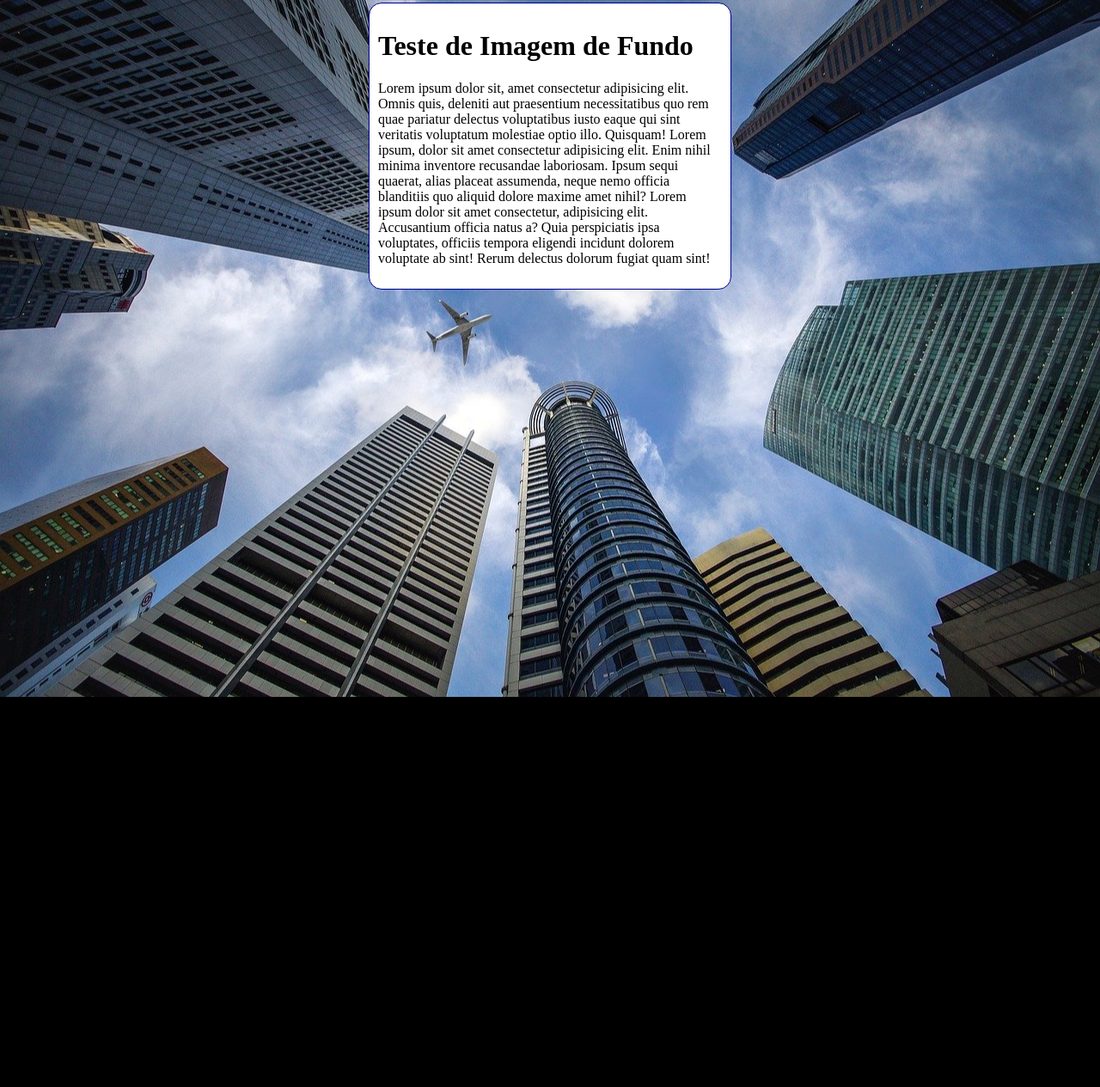
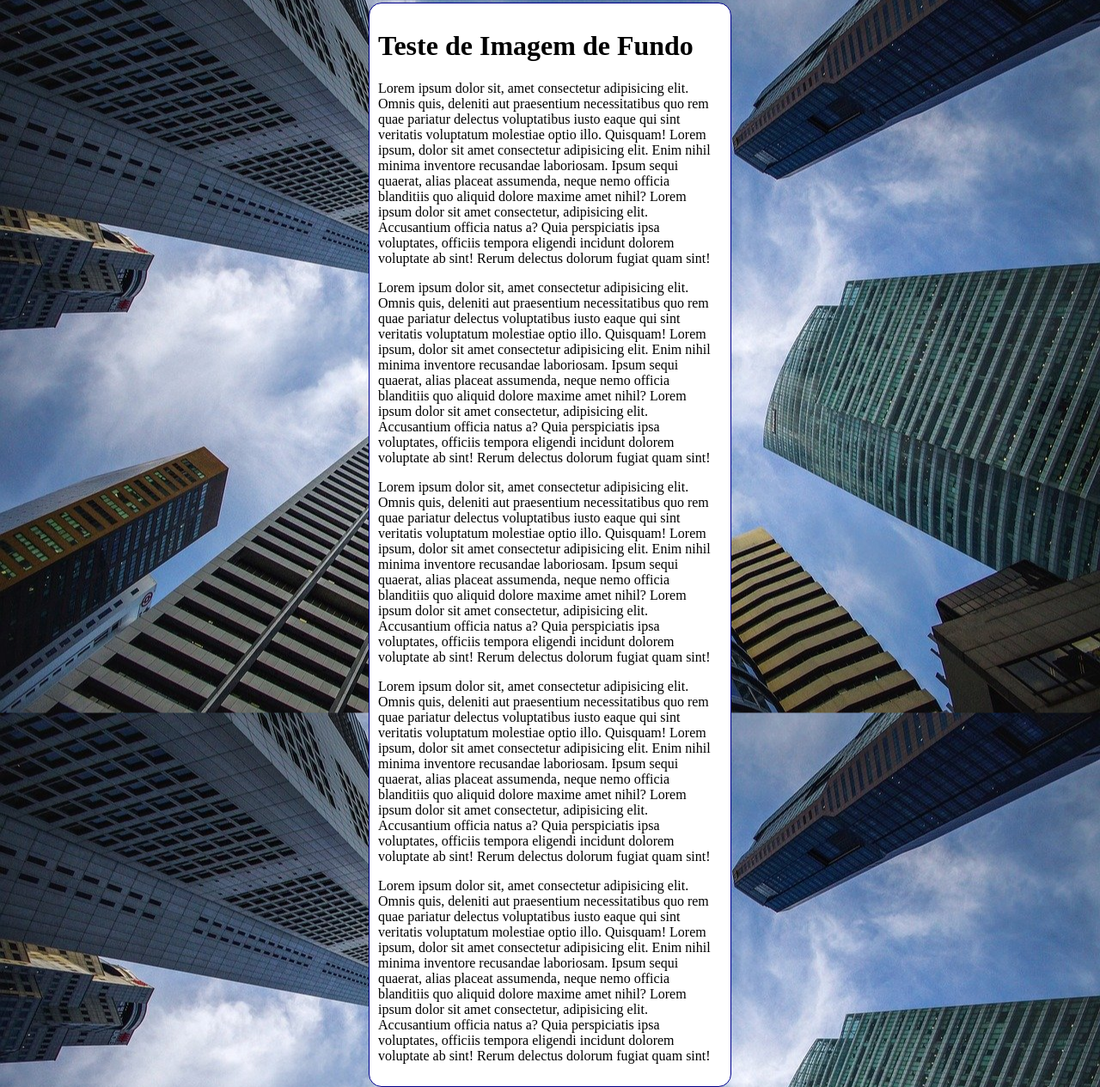
Before and after one commit to luisspassos/curso-html-guanabara, a plain HTML site: page ex022/fundo006.html in a window 1280 px wide. Shown: the part 5-1270 px from the top of the page at 86% size. Before the commit the page ends 816 px from the top, so only its background shows below. Drawn offline with Linux system fonts and the light colour scheme.

Commit message:
updated exercise 006

```diff
--- a/ex022/fundo006.html
+++ b/ex022/fundo006.html
@@ -8,7 +8,7 @@
     <style>
         body {
             height: 100vh;
-            background: black url(imagens/wallpaper002.jpg) center center/ cover no-repeat;
+            background: black url(imagens/wallpaper002.jpg) center center/ cover repeat-y;
         }
 
         main {
@@ -25,6 +25,10 @@
     <main>
         <h1>Teste de Imagem de Fundo</h1>
         <p>Lorem ipsum dolor sit, amet consectetur adipisicing elit. Omnis quis, deleniti aut praesentium necessitatibus quo rem quae pariatur delectus voluptatibus iusto eaque qui sint veritatis voluptatum molestiae optio illo. Quisquam! Lorem ipsum, dolor sit amet consectetur adipisicing elit. Enim nihil minima inventore recusandae laboriosam. Ipsum sequi quaerat, alias placeat assumenda, neque nemo officia blanditiis quo aliquid dolore maxime amet nihil? Lorem ipsum dolor sit amet consectetur, adipisicing elit. Accusantium officia natus a? Quia perspiciatis ipsa voluptates, officiis tempora eligendi incidunt dolorem voluptate ab sint! Rerum delectus dolorum fugiat quam sint!</p>
+        <p>Lorem ipsum dolor sit, amet consectetur adipisicing elit. Omnis quis, deleniti aut praesentium necessitatibus quo rem quae pariatur delectus voluptatibus iusto eaque qui sint veritatis voluptatum molestiae optio illo. Quisquam! Lorem ipsum, dolor sit amet consectetur adipisicing elit. Enim nihil minima inventore recusandae laboriosam. Ipsum sequi quaerat, alias placeat assumenda, neque nemo officia blanditiis quo aliquid dolore maxime amet nihil? Lorem ipsum dolor sit amet consectetur, adipisicing elit. Accusantium officia natus a? Quia perspiciatis ipsa voluptates, officiis tempora eligendi incidunt dolorem voluptate ab sint! Rerum delectus dolorum fugiat quam sint!</p>
+        <p>Lorem ipsum dolor sit, amet consectetur adipisicing elit. Omnis quis, deleniti aut praesentium necessitatibus quo rem quae pariatur delectus voluptatibus iusto eaque qui sint veritatis voluptatum molestiae optio illo. Quisquam! Lorem ipsum, dolor sit amet consectetur adipisicing elit. Enim nihil minima inventore recusandae laboriosam. Ipsum sequi quaerat, alias placeat assumenda, neque nemo officia blanditiis quo aliquid dolore maxime amet nihil? Lorem ipsum dolor sit amet consectetur, adipisicing elit. Accusantium officia natus a? Quia perspiciatis ipsa voluptates, officiis tempora eligendi incidunt dolorem voluptate ab sint! Rerum delectus dolorum fugiat quam sint!</p>
+        <p>Lorem ipsum dolor sit, amet consectetur adipisicing elit. Omnis quis, deleniti aut praesentium necessitatibus quo rem quae pariatur delectus voluptatibus iusto eaque qui sint veritatis voluptatum molestiae optio illo. Quisquam! Lorem ipsum, dolor sit amet consectetur adipisicing elit. Enim nihil minima inventore recusandae laboriosam. Ipsum sequi quaerat, alias placeat assumenda, neque nemo officia blanditiis quo aliquid dolore maxime amet nihil? Lorem ipsum dolor sit amet consectetur, adipisicing elit. Accusantium officia natus a? Quia perspiciatis ipsa voluptates, officiis tempora eligendi incidunt dolorem voluptate ab sint! Rerum delectus dolorum fugiat quam sint!</p>
+        <p>Lorem ipsum dolor sit, amet consectetur adipisicing elit. Omnis quis, deleniti aut praesentium necessitatibus quo rem quae pariatur delectus voluptatibus iusto eaque qui sint veritatis voluptatum molestiae optio illo. Quisquam! Lorem ipsum, dolor sit amet consectetur adipisicing elit. Enim nihil minima inventore recusandae laboriosam. Ipsum sequi quaerat, alias placeat assumenda, neque nemo officia blanditiis quo aliquid dolore maxime amet nihil? Lorem ipsum dolor sit amet consectetur, adipisicing elit. Accusantium officia natus a? Quia perspiciatis ipsa voluptates, officiis tempora eligendi incidunt dolorem voluptate ab sint! Rerum delectus dolorum fugiat quam sint!</p>
     </main>
 </body>
 </html>
```
